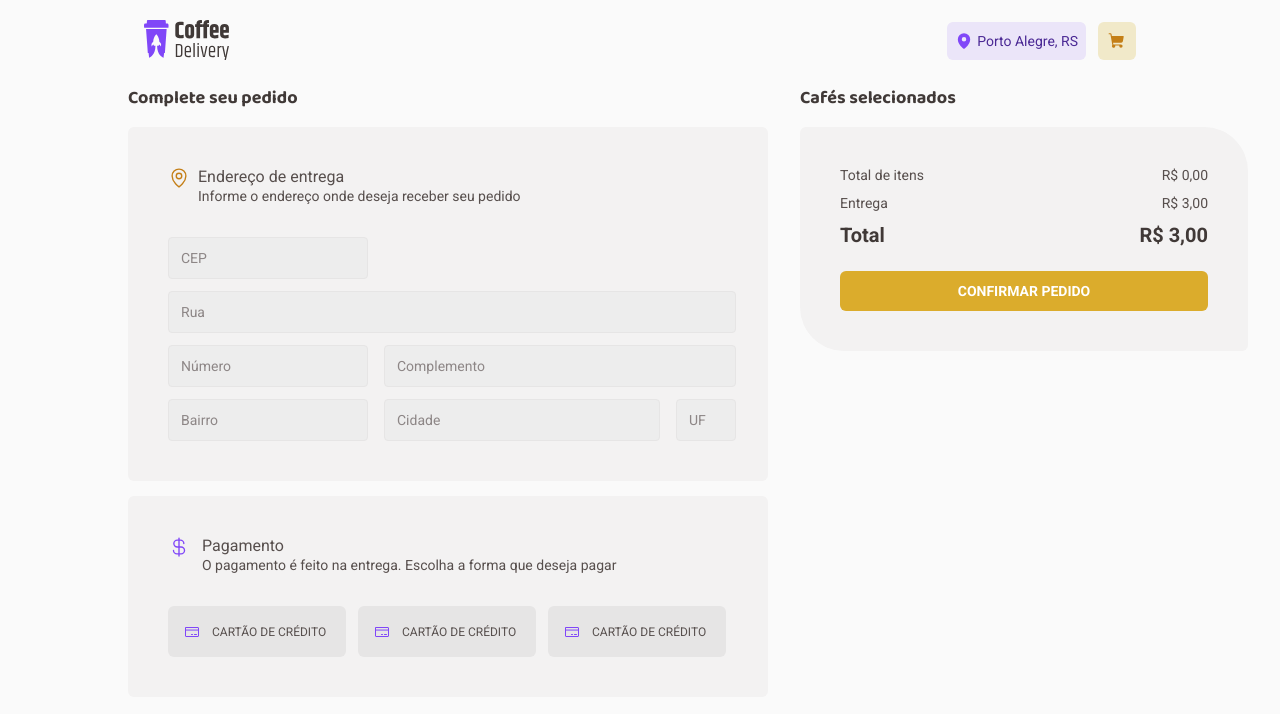
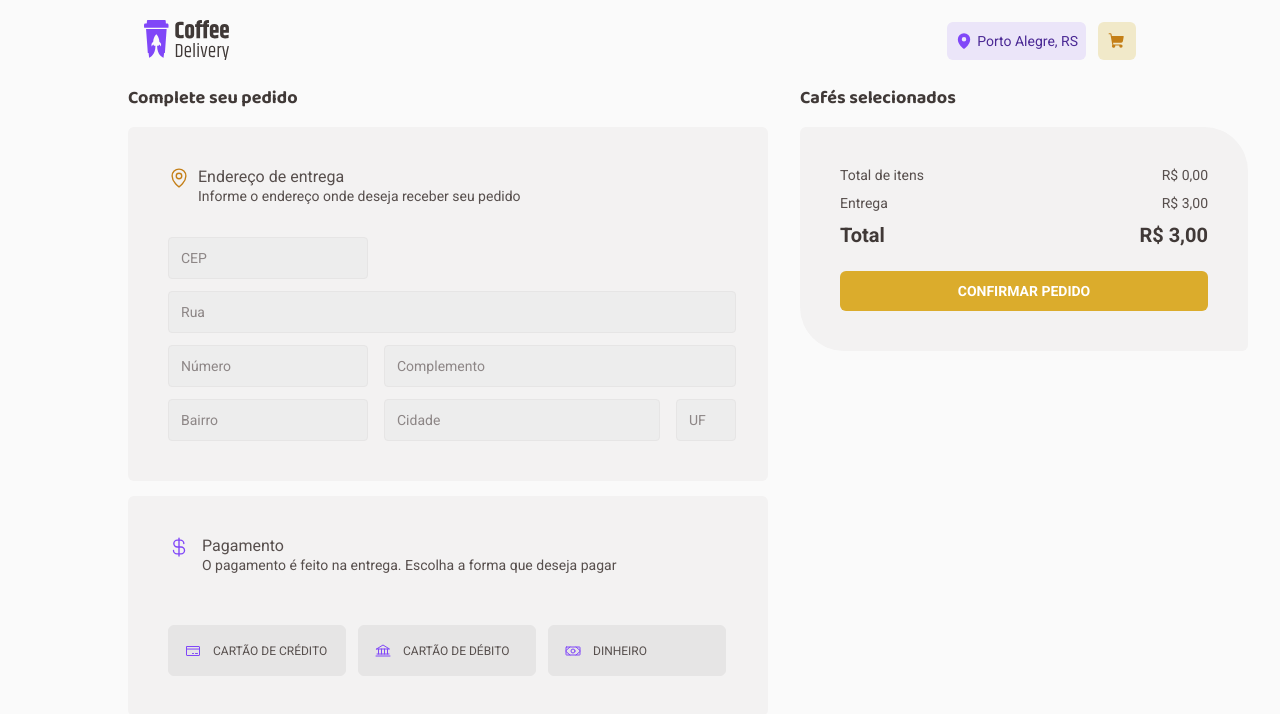
Before and after one commit to MayconSlv/Coffee-Delivery, a React (Vite) app: page /Checkout in a window 1280 px wide. Shown: the top 714 px of the page. Built offline with nearby package versions, Linux system fonts and the light colour scheme.

Commit message:
payment input component

```diff
--- a/src/components/ConfirmButton/index.tsx
+++ b/src/components/ConfirmButton/index.tsx
@@ -1,5 +1,9 @@
 import { ConfirmButtonContainer } from './styles'
 
 export function ConfirmButton() {
-  return <ConfirmButtonContainer>CONFIRMAR PEDIDO</ConfirmButtonContainer>
+  return (
+    <ConfirmButtonContainer type="submit">
+      CONFIRMAR PEDIDO
+    </ConfirmButtonContainer>
+  )
 }
--- a/src/pages/Checkout/components/PaymentMethod/PaymentInput/index.tsx
+++ b/src/pages/Checkout/components/PaymentMethod/PaymentInput/index.tsx
@@ -1,13 +1,21 @@
-import { CreditCard } from 'phosphor-react'
-import { InputContainer, PaymentInputContainer } from './styles'
+import { InputContainer, ContentContainer } from './styles'
+import { InputHTMLAttributes, ReactNode } from 'react'
 
-export function PaymentInput() {
+type PaymentInputProps = InputHTMLAttributes<HTMLInputElement> & {
+  icon: ReactNode
+  label: string
+}
+
+export function PaymentInput({ id, icon, label, ...props }: PaymentInputProps) {
   return (
-    <PaymentInputContainer>
-      <InputContainer>
-        <CreditCard size={16} />
-        CARTÃO DE CRÉDITO
-      </InputContainer>
-    </PaymentInputContainer>
+    <InputContainer>
+      <input id={id} type="radio" {...props} name="paymentMethod" />
+      <label htmlFor={id}>
+        <ContentContainer>
+          {icon}
+          {label}
+        </ContentContainer>
+      </label>
+    </InputContainer>
   )
 }
--- a/src/pages/Checkout/components/PaymentMethod/PaymentInput/styles.ts
+++ b/src/pages/Checkout/components/PaymentMethod/PaymentInput/styles.ts
@@ -1,8 +1,24 @@
-import styled from 'styled-components'
-
-export const PaymentInputContainer = styled.div``
+import styled, { css } from 'styled-components'
 
 export const InputContainer = styled.div`
+  input {
+    visibility: hidden;
+    appearance: none;
+  }
+
+  input:checked + label div {
+    ${({ theme }) => css`
+      background: ${theme.colors['purple-light']};
+      border-color: ${theme.colors['base-purple']};
+
+      &:hover {
+        background: ${theme.colors['purple-light']};
+      }
+    `}
+  }
+`
+
+export const ContentContainer = styled.div`
   width: 17.8rem;
   height: 5.1rem;
   padding: 1.6rem;
@@ -13,14 +29,22 @@ export const InputContainer = styled.div`
 
   color: ${({ theme }) => theme.colors['base-text']};
   background: ${({ theme }) => theme.colors['base-button']};
+  border: 1px solid ${({ theme }) => theme.colors['base-button']};
 
   font-size: 1.2rem;
   text-align: left;
+  text-transform: uppercase;
 
   border-radius: 6px;
+  user-select: none;
 
-  user-select: none;
+  cursor: pointer;
   svg {
     color: ${({ theme }) => theme.colors['base-purple']};
   }
+
+  &:hover {
+    transition: 0.4s;
+    background-color: ${({ theme }) => theme.colors['base-hover']};
+  }
 `
--- a/src/pages/Checkout/components/PaymentMethod/index.tsx
+++ b/src/pages/Checkout/components/PaymentMethod/index.tsx
@@ -1,8 +1,23 @@
-import { CurrencyDollar } from 'phosphor-react'
+import { Bank, CreditCard, CurrencyDollar, Money } from 'phosphor-react'
 import { AddressTitle } from '../AddressTitle'
 import { PaymentMethodContainer } from './styles'
 import { useTheme } from 'styled-components'
 import { PaymentInput } from './PaymentInput'
+
+const paymentMethods = {
+  credit: {
+    label: 'Cartão de crédito',
+    icon: <CreditCard size={16} />,
+  },
+  debit: {
+    label: 'Cartão de débito',
+    icon: <Bank size={16} />,
+  },
+  money: {
+    label: 'Dinheiro',
+    icon: <Money size={16} />,
+  },
+}
 
 export function PaymentMethod() {
   const { colors } = useTheme()
@@ -15,9 +30,15 @@ export function PaymentMethod() {
         icon={<CurrencyDollar size={22} color={colors['base-purple']} />}
       />
       <div>
-        <PaymentInput />
-        <PaymentInput />
-        <PaymentInput />
+        {Object.entries(paymentMethods).map(([key, { label, icon }]) => (
+          <PaymentInput
+            key={label}
+            id={key}
+            icon={icon}
+            label={label}
+            value={key}
+          />
+        ))}
       </div>
     </PaymentMethodContainer>
   )
--- a/src/pages/Checkout/index.tsx
+++ b/src/pages/Checkout/index.tsx
@@ -6,17 +6,24 @@ import * as zod from 'zod'
 import { useForm, FormProvider } from 'react-hook-form'
 import { zodResolver } from '@hookform/resolvers/zod'
 
-export function Checkout() {
 const addressFormValidationSchema = zod.object({
   cep: zod
     .string()
     .min(8, 'O CEP que você diitou é inválido')
     .max(8, 'O CEP que você diitou é inválido'),
   street: zod.string(),
+  number: zod.string(),
+  complement: zod.string(),
+  neighbor: zod.string(),
+  city: zod.string(),
+  uf: zod.string(),
 })
 
-  type AddressFormData = zod.infer<typeof addressFormValidationSchema>
+export type formData = zod.infer<typeof addressFormValidationSchema>
 
+type AddressFormData = formData
+
+export function Checkout() {
   const addressForm = useForm<AddressFormData>({
     resolver: zodResolver(addressFormValidationSchema),
   })
```
Lines whose indentation alone changed are shown as unchanged.
